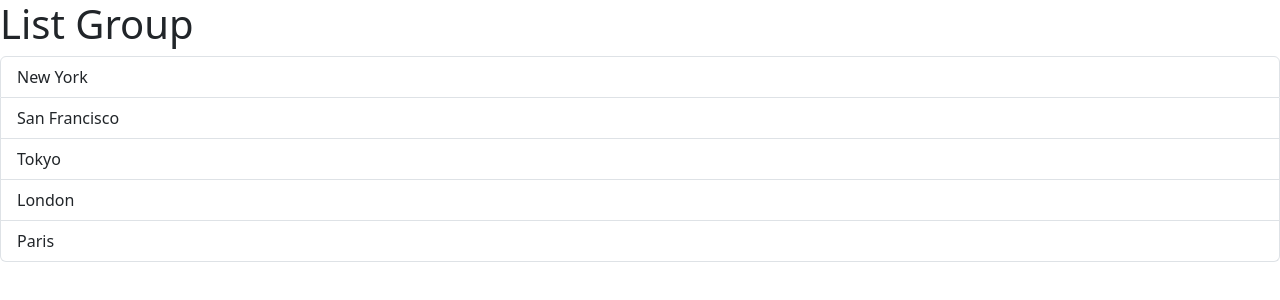
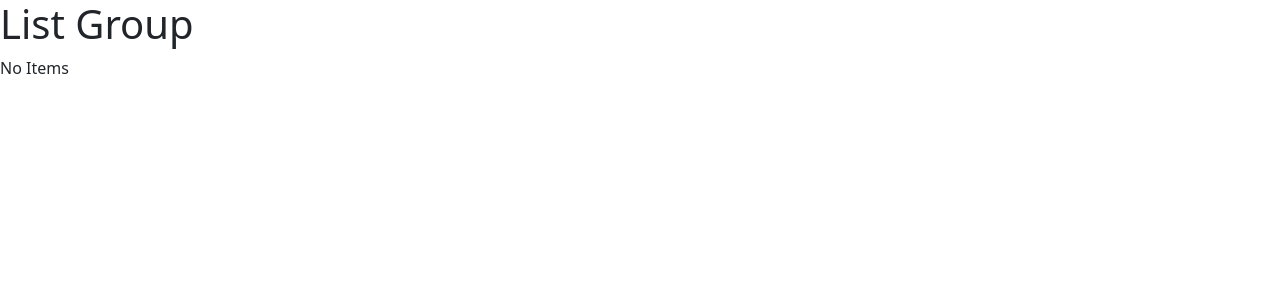
Before and after one commit to gasanashema/React, a React (Vite) app in the folder mosh-tutorial/: page / in a window 1280 px wide. Shown: the top 300 px of the page. Built offline with nearby package versions, Linux system fonts and the light colour scheme.

Commit message:
Conditional rendering

```diff
--- a/mosh-tutorial/src/components/ListGroup.tsx
+++ b/mosh-tutorial/src/components/ListGroup.tsx
@@ -1,10 +1,12 @@
 import { Fragment } from "react";
 
 function ListGroup() {
-  const items = ["New York", "San Francisco", "Tokyo", "London", "Paris"];
+  let items = ["New York", "San Francisco", "Tokyo", "London", "Paris"];
+  items = [];
   return (
     <>
       <h1>List Group</h1>
+      {items.length === 0 && <p>No Items</p>}
       <ul className="list-group">
         {items.map((item) => (
           <li className="list-group-item" key={item}>
```
